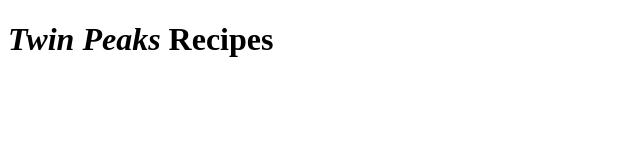
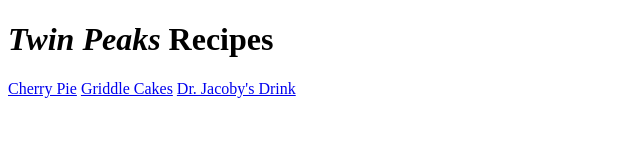
Before and after one commit to buriedObject/odin-recipes, a plain HTML site: page index.html in a window 1280 px wide. Shown: the whole page, without its empty margins (0-640 px from the left). Drawn offline with Linux system fonts and the light colour scheme.

Commit message:
Link to recipe pages

```diff
--- a/index.html
+++ b/index.html
@@ -7,6 +7,9 @@
 
 <body>
     <h1><em>Twin Peaks</em> Recipes</h1>
+    <a href="recipes/cherrypie.html">Cherry Pie</a>
+    <a href="recipes/griddlecakes.html">Griddle Cakes</a>
+    <a href="recipes/jacobysoffice.html">Dr. Jacoby's Drink</a>
 </body>
 
 </html>
```
